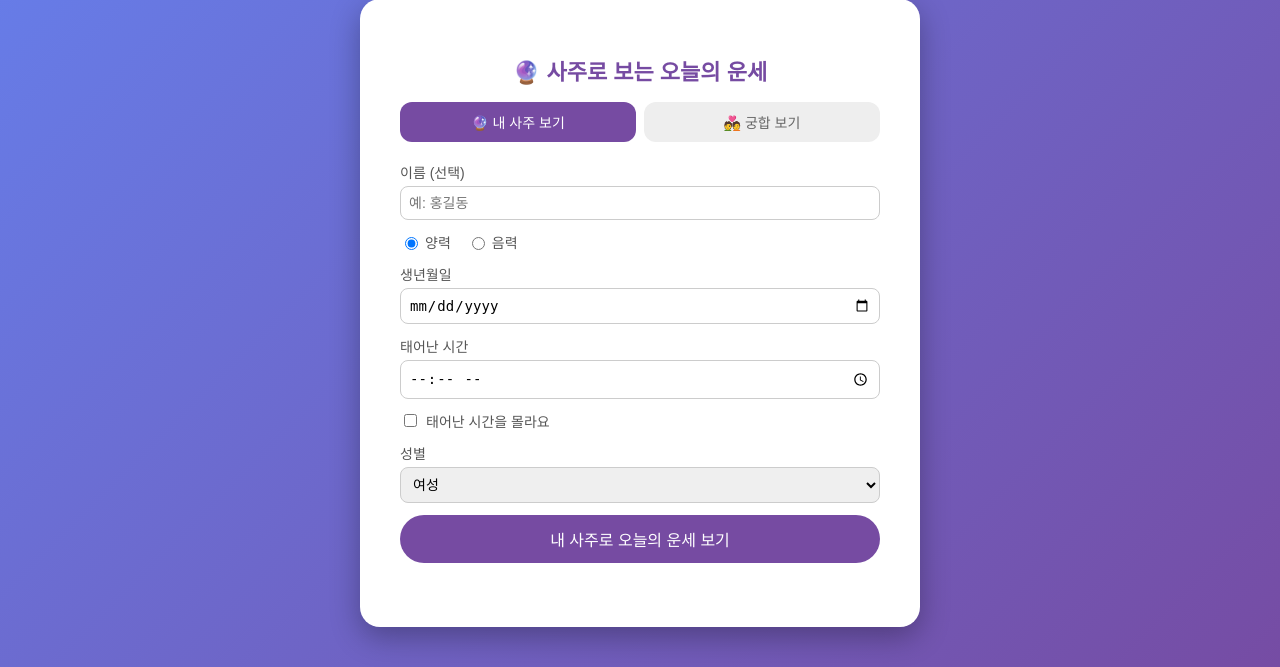
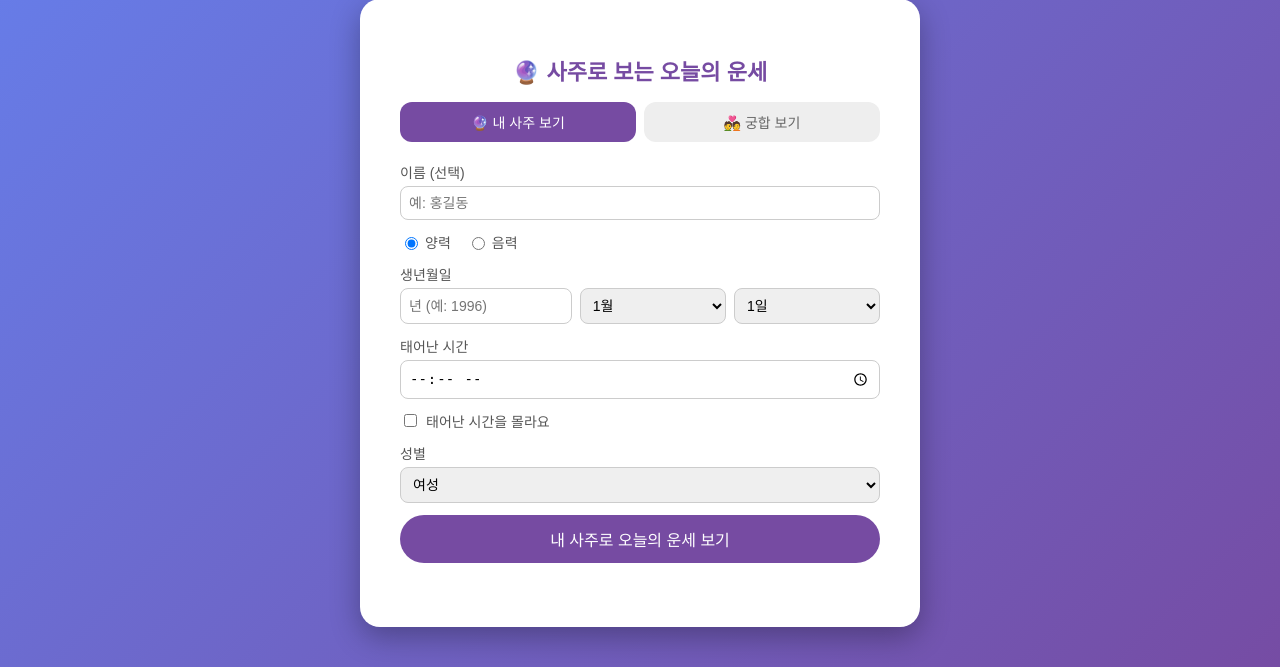
Before and after one commit to hooooooooooooooooooooong/quote_generator, a Flask app: page / in a window 1280 px wide. Shown: the part 87-754 px from the top of the page. Run offline with Flask 3, Linux system fonts and the light colour scheme.

Commit message:
양력/음력 생년월일 입력 UI 통일
양력도 음력과 동일하게 년/월/일 드롭다운 형식으로 변경

Co-Authored-By: Claude Sonnet 5 <noreply@anthropic.com>

```diff
--- a/templates/index.html
+++ b/templates/index.html
@@ -63,10 +63,12 @@
     font-weight: normal;
   }
   .lunar-row {
+    display: flex;
     flex-direction: row;
     gap: 8px;
   }
-  .lunar-row select { flex: 1; }
+  .lunar-row select { flex: 1; min-width: 0; }
+  .lunar-row input[type="number"] { flex: 1.2; min-width: 0; }
   .solar-only, .lunar-only { display: flex; flex-direction: column; gap: 12px; }
   .hidden { display: none; }
   button {
@@ -257,15 +259,22 @@
       <div class="solar-only" id="solar-fields">
         <label>
           생년월일
-          <input type="date" id="birth_date">
+          <span class="lunar-row">
+            <input type="number" id="solar_year" placeholder="년 (예: 1996)">
+            <select id="solar_month"></select>
+            <select id="solar_day"></select>
+          </span>
         </label>
       </div>
 
       <div class="lunar-only hidden" id="lunar-fields">
-        <label class="lunar-row">
-          <input type="number" id="lunar_year" placeholder="년 (예: 1996)">
-          <select id="lunar_month"></select>
-          <select id="lunar_day"></select>
+        <label>
+          생년월일
+          <span class="lunar-row">
+            <input type="number" id="lunar_year" placeholder="년 (예: 1996)">
+            <select id="lunar_month"></select>
+            <select id="lunar_day"></select>
+          </span>
         </label>
         <label class="checkbox-row">
           <input type="checkbox" id="is_leap_month">
@@ -336,11 +345,17 @@
     const resultBox = document.getElementById("result");
     const solarFields = document.getElementById("solar-fields");
     const lunarFields = document.getElementById("lunar-fields");
+    const solarMonth = document.getElementById("solar_month");
+    const solarDay = document.getElementById("solar_day");
     const lunarMonth = document.getElementById("lunar_month");
     const lunarDay = document.getElementById("lunar_day");
 
     for (let m = 1; m <= 12; m++) {
+      solarMonth.innerHTML += `<option value="${m}">${m}월</option>`;
       lunarMonth.innerHTML += `<option value="${m}">${m}월</option>`;
+    }
+    for (let d = 1; d <= 31; d++) {
+      solarDay.innerHTML += `<option value="${d}">${d}일</option>`;
     }
     for (let d = 1; d <= 30; d++) {
       lunarDay.innerHTML += `<option value="${d}">${d}일</option>`;
@@ -380,7 +395,10 @@
         payload.lunar_day = lunarDay.value;
         payload.is_leap_month = document.getElementById("is_leap_month").checked;
       } else {
-        payload.birth_date = document.getElementById("birth_date").value;
+        const y = document.getElementById("solar_year").value;
+        const m = String(solarMonth.value).padStart(2, "0");
+        const d = String(solarDay.value).padStart(2, "0");
+        payload.birth_date = y ? `${y}-${m}-${d}` : "";
       }
 
       try {
```
